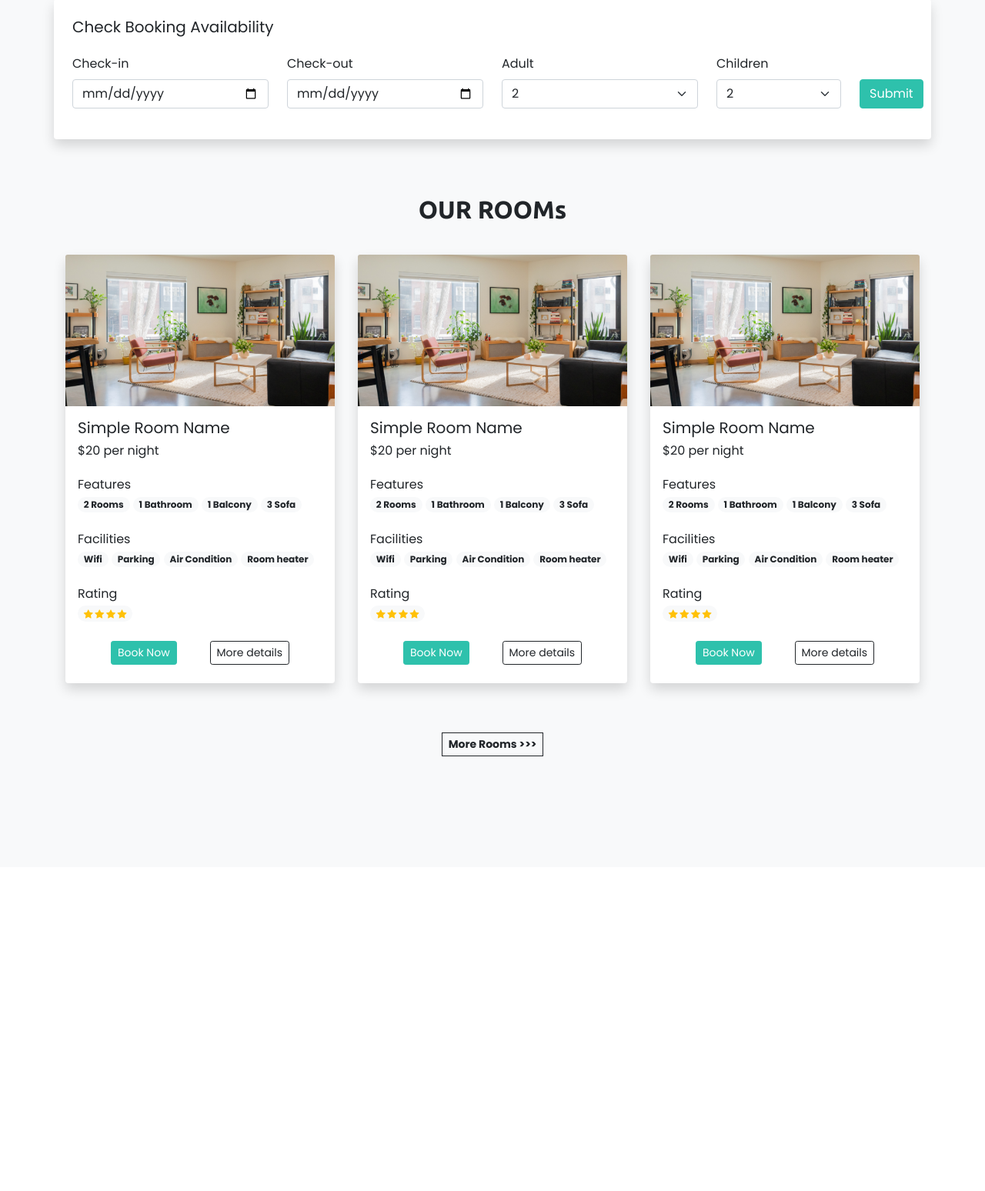
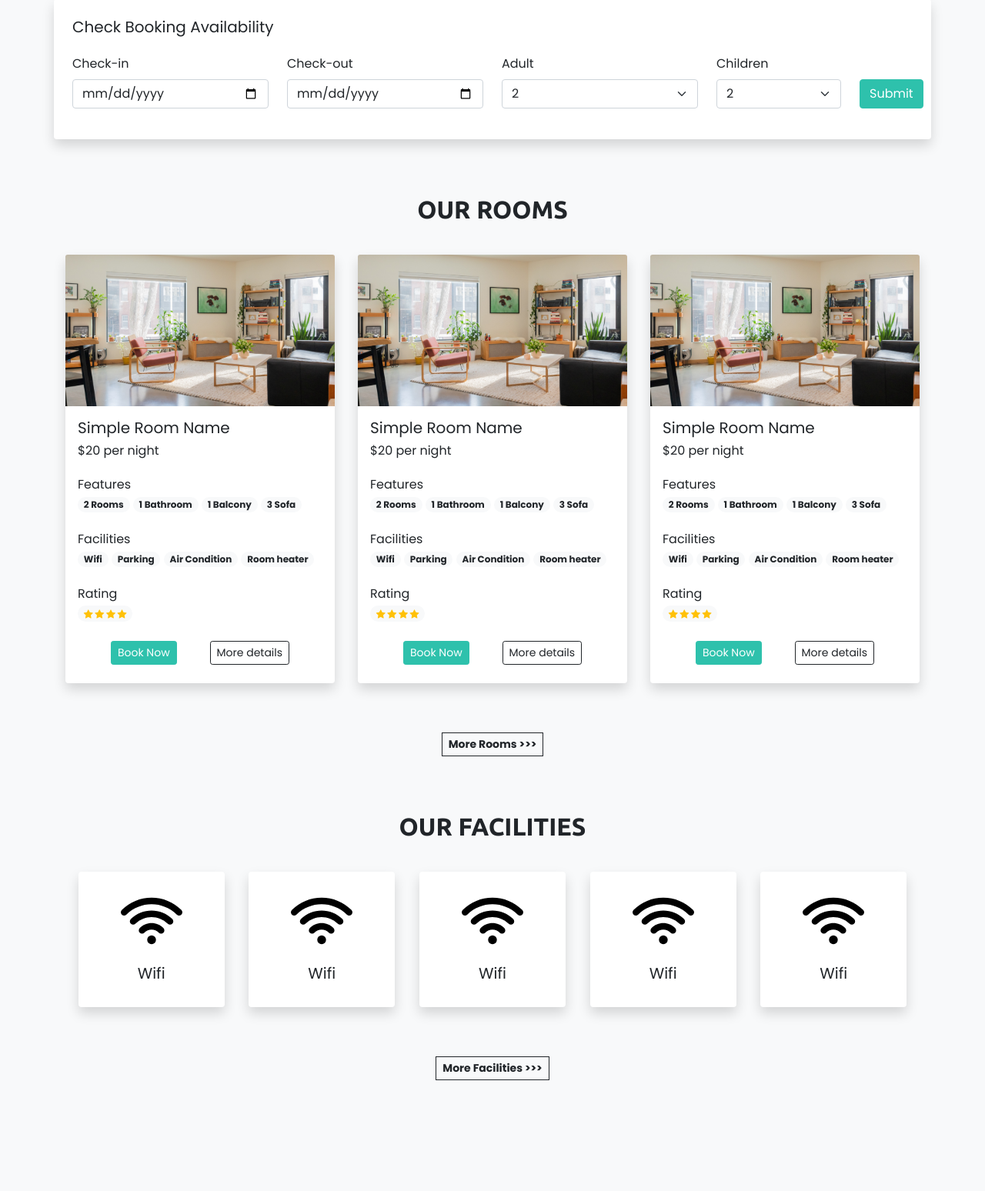
Before and after one commit to thongmevn/test_lap_trinh_web, a PHP site: page / in a window 1280 px wide. Shown: the part 967-2515 px from the top of the page at 77% size. Before the commit the page ends 1950 px from the top, so only its background shows below. Run offline with PHP 8.4, Linux system fonts and the light colour scheme.

Commit message:
Our Facilities

```diff
--- a/index.php
+++ b/index.php
@@ -227,7 +227,7 @@
   </div>
 
   <!-- Our Rooms -->
-  <h2 class="mt-5 pt-4 mb-4 text-center fw-bold h-font">OUR ROOMs</h2>
+  <h2 class="mt-5 pt-4 mb-4 text-center fw-bold h-font">OUR ROOMS</h2>
   <div class="container">
     <div class="row">
       <div class="col-lg-4 col-md-6 my-3">
@@ -393,6 +393,36 @@
     </div>
   </div>
 
+  <h2 class="mt-5 pt-4 mb-4 text-center fw-bold h-font">OUR FACILITIES</h2>
+  <div class="container">
+    <div class="row justify-content-evenly px-lg-0 px-md-0 px-5">
+      <div class="col-lg-2 col-md-2 text-center bg-white rounded shadow py-4 my-3">
+        <img src="images/facilities/wifi.svg" width="80px" alt="">
+        <h5 class="mt-3">Wifi</h5>
+      </div>
+      <div class="col-lg-2 col-md-2 text-center bg-white rounded shadow py-4 my-3">
+        <img src="images/facilities/wifi.svg" width="80px" alt="">
+        <h5 class="mt-3">Wifi</h5>
+      </div>
+      <div class="col-lg-2 col-md-2 text-center bg-white rounded shadow py-4 my-3">
+        <img src="images/facilities/wifi.svg" width="80px" alt="">
+        <h5 class="mt-3">Wifi</h5>
+      </div>
+      <div class="col-lg-2 col-md-2 text-center bg-white rounded shadow py-4 my-3">
+        <img src="images/facilities/wifi.svg" width="80px" alt="">
+        <h5 class="mt-3">Wifi</h5>
+      </div>
+      <div class="col-lg-2 col-md-2 text-center bg-white rounded shadow py-4 my-3">
+        <img src="images/facilities/wifi.svg" width="80px" alt="">
+        <h5 class="mt-3">Wifi</h5>
+      </div>
+      <div class="col-lg-12 text-center mt-5">
+        <a href="#" class="btn btn-sm btn-outline-dark rounded-0 fw-bold shadow-none">More Facilities >>></a>
+      </div>
+    </div>
+  </div>
+
+
   <br><br><br>
   <br><br><br>
 
```
Also changed, not shown: images/facilities/wifi.svg (renamed from images/facilities/IMG_43553.svg).
